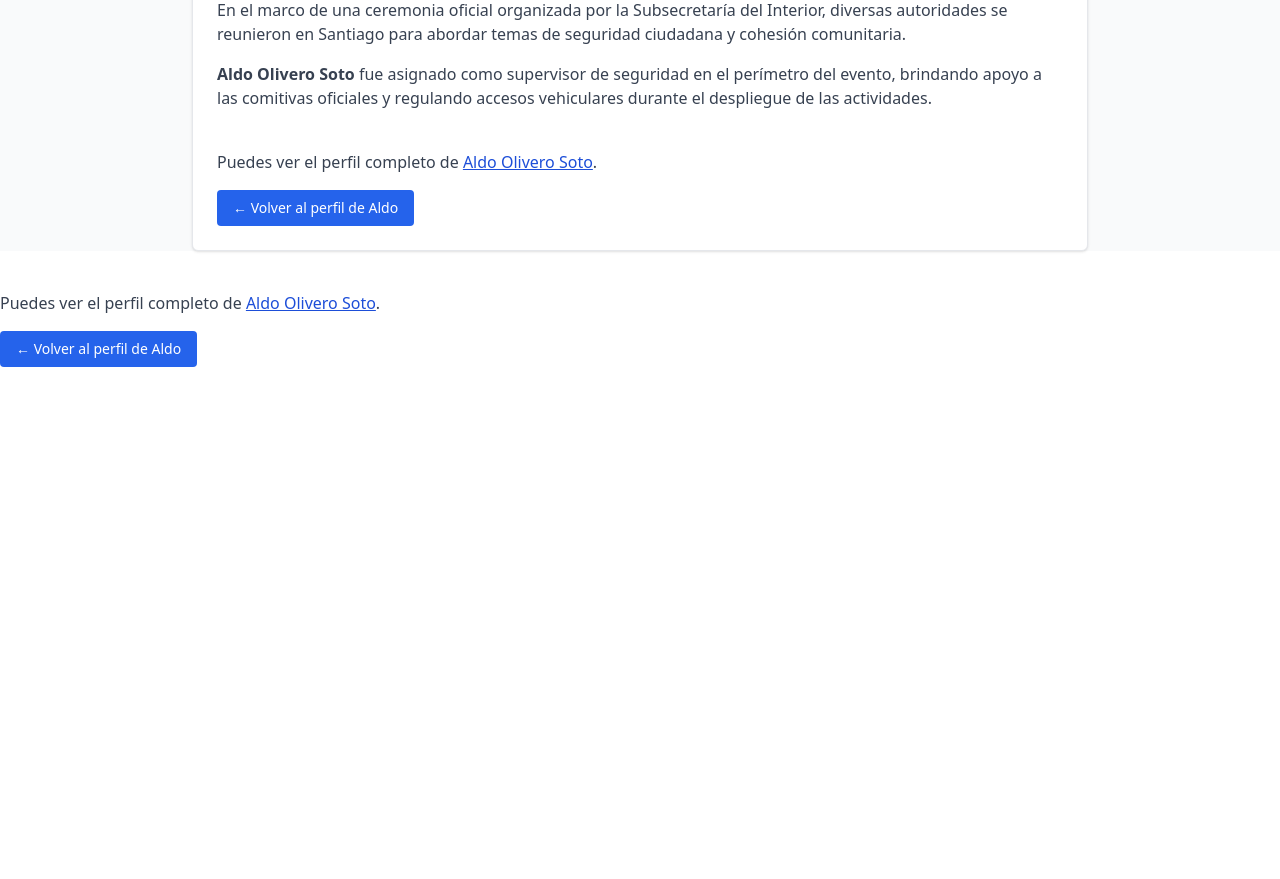
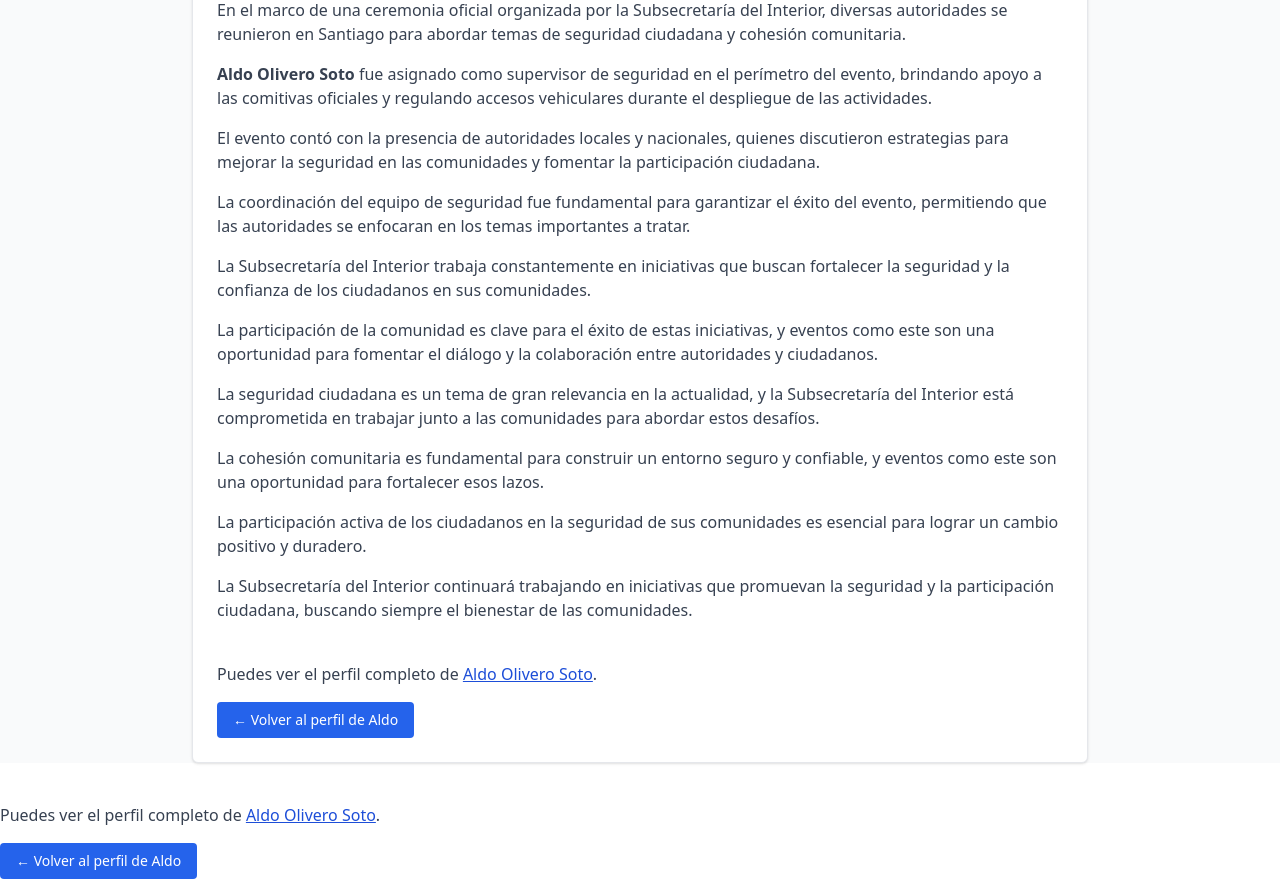
Before and after one commit to Eoloth/ratolibre, a React (Create React App) app: page /evento/subsecretaria in a window 1280 px wide. Shown: the part 1500-2379 px from the top of the page. Before the commit the page ends 1867 px from the top, so only its background shows below. Built offline with nearby package versions, Linux system fonts and the light colour scheme.

Commit message:
removidos duplicados ver perfil AOS

```diff
--- a/src/pages/eventos/EventoClaudioBravo.jsx
+++ b/src/pages/eventos/EventoClaudioBravo.jsx
@@ -9,8 +9,9 @@ const EventoClaudioBravo = () => {
     'El reconocido arquero Claudio Bravo visitó instalaciones deportivas en Santiago como parte de una gira promocional. Su llegada atrajo una gran cantidad de personas que querían saludarlo y obtener una foto.',
     <>
       <strong>Aldo Olivero Soto</strong> apoyó en el dispositivo de seguridad para el ingreso del futbolista, asegurando un desplazamiento ordenado y seguro entre los asistentes.
-      Puedes ver el perfil completo de <Link to="/personas/aldo-olivero-soto" className="text-blue-700 underline">Aldo Olivero Soto</Link>.
-    </>
+    </>,
+    'El operativo incluyó la supervisión de accesos, control de multitudes y atención a emergencias, asegurando una experiencia segura para todos los presentes.',
+    'La coordinación del equipo de seguridad fue fundamental para el éxito del evento, permitiendo que los fanáticos disfrutaran de un momento inolvidable con su ídolo.',
   ];
 
   return (
--- a/src/pages/eventos/EventoDimeiggs.jsx
+++ b/src/pages/eventos/EventoDimeiggs.jsx
@@ -10,7 +10,9 @@ const EventoDimeiggs = () => {
     <>
       <strong>Aldo Olivero Soto</strong> participó como coordinador de seguridad en un operativo especial de control y vigilancia en la zona,
       contribuyendo al orden del comercio establecido y al resguardo de los peatones.
-    </>
+    </>,
+    'El operativo incluyó la supervisión de accesos, control de multitudes y atención a emergencias, asegurando una experiencia segura para todos los presentes.',
+    'La coordinación del equipo de seguridad fue fundamental para el éxito del evento, permitiendo que las familias disfrutaran de un día de compras sin contratiempos.',
   ];
   return (
     <EventoBase
--- a/src/pages/eventos/EventoDisneyOnIce.jsx
+++ b/src/pages/eventos/EventoDisneyOnIce.jsx
@@ -9,6 +9,10 @@ const EventoDisneyOnIce = () => {
     <>
       <strong>Aldo Olivero Soto</strong> fue parte del equipo de seguridad que garantizó la protección y bienestar de los asistentes durante el evento.
     </>,
+    'El operativo incluyó la supervisión de accesos, control de multitudes y atención a emergencias, asegurando una experiencia inolvidable para todos los presentes.',
+    'La coordinación del equipo de seguridad fue fundamental para el éxito del evento, permitiendo que las familias disfrutaran de un espectáculo sin contratiempos.',
+    'Disney On Ice es un evento que combina la magia de Disney con el arte del patinaje sobre hielo, creando un espectáculo visual impresionante.',
+    'Los personajes favoritos de Disney cobran vida en el hielo, llevando a los espectadores a un viaje lleno de música, danza y emoción.',
   ];
   return (
     <EventoBase
--- a/src/pages/eventos/EventoFaenasMineras.jsx
+++ b/src/pages/eventos/EventoFaenasMineras.jsx
@@ -8,7 +8,9 @@ const EventoFaenasMineras = () => {
     'Las faenas mineras en el norte del país implican estrictos protocolos de seguridad, tanto operativos como logísticos. El acceso a las instalaciones está regulado y se requiere personal altamente calificado.',
     <>
       <strong>Aldo Olivero Soto</strong> fue parte del equipo de supervisión en faenas seleccionadas, velando por la seguridad en zonas de carga y tránsito de vehículos pesados. Su experiencia fue clave para el cumplimiento de normativas.
-    </>
+    </>,
+    'El trabajo en estas faenas es fundamental para garantizar la seguridad de los trabajadores y el correcto funcionamiento de las operaciones mineras.',
+    'La coordinación del equipo de seguridad fue esencial para el éxito de las operaciones, permitiendo que las actividades se desarrollaran sin contratiempos.',
   ];
 
 
--- a/src/pages/eventos/EventoLollapalooza.jsx
+++ b/src/pages/eventos/EventoLollapalooza.jsx
@@ -16,7 +16,7 @@ const EventoLollapalooza = () => {
   return (
     <EventoBase
       titulo="Operativo Lollapalooza 2022"
-      imagen="images/Lollapalooza.jpg"
+      imagen="images/Lollapalooza 2022.jpg"
       alt="Lollapalooza"
       parrafos={parrafos}
     >
--- a/src/pages/eventos/EventoMeiggs.jsx
+++ b/src/pages/eventos/EventoMeiggs.jsx
@@ -10,8 +10,7 @@ const EventoMeiggs = () => {
     <>
     <strong>Aldo Olivero Soto</strong> formó parte del dispositivo de seguridad, colaborando en patrullajes preventivos
           y control de accesos peatonales durante los operativos municipales de la temporada navideña.
-          Puedes ver el perfil completo de <Link to="/personas/aldo-olivero-soto" className="text-blue-700 underline">Aldo Olivero Soto</Link>.
-    </>
+          </>
   ];
   return (
     <EventoBase
--- a/src/pages/eventos/EventoMileyCyrus.jsx
+++ b/src/pages/eventos/EventoMileyCyrus.jsx
@@ -10,7 +10,7 @@ const EventoMileyCyrus = () => {
     <>
       <strong>Aldo Olivero Soto</strong> fue uno de los responsables en terreno para supervisar el acceso seguro del público
             y resguardar las zonas de backstage durante la presentación.{" "}
-            Puedes ver el perfil completo de <Link to="/personas/aldo-olivero-soto" className="text-blue-700 underline">Aldo Olivero Soto</Link>.
+
     </>
   ];
 
--- a/src/pages/eventos/EventoRonaldinho.jsx
+++ b/src/pages/eventos/EventoRonaldinho.jsx
@@ -5,7 +5,18 @@ import EventoBase from '../../components/EventoBase';
 const EventoRonaldinho = () => {
   const parrafos = [
     'El legendario futbolista brasileño Ronaldinho visitó Chile para participar en el evento "Duelo de Leyendas", una actividad que reunió a estrellas del fútbol internacional en un partido amistoso lleno de emoción y espectáculo.',
-    'Aldo Olivero Soto fue parte del equipo de seguridad del evento, brindando apoyo estratégico en la zona de camarines y controlando el acceso de medios de comunicación y público autorizado.'
+    <><strong>Aldo Olivero Soto</strong> fue parte del equipo de seguridad del evento, brindando apoyo estratégico en la zona de camarines y controlando el acceso de medios de comunicación y público autorizado.'
+    </>,
+    'El evento tuvo lugar en el Estadio Nacional, donde miles de fanáticos se reunieron para disfrutar de un espectáculo inolvidable.',
+    'La presencia de Ronaldinho y otros íconos del fútbol mundial hizo de este evento una experiencia única para los asistentes.',
+    'La coordinación de la seguridad fue fundamental para garantizar el éxito del evento, asegurando que todos los asistentes pudieran disfrutar del espectáculo sin inconvenientes.',
+    'El evento fue un gran éxito, y la participación de Ronaldinho dejó una huella imborrable en los corazones de los fanáticos chilenos.',
+    'La organización del evento destacó la importancia de contar con un equipo de seguridad profesional y experimentado para manejar situaciones imprevistas y garantizar la seguridad de todos los presentes.',
+    'El evento "Duelo de Leyendas" no solo fue una celebración del fútbol, sino también un homenaje a la carrera de Ronaldinho y su impacto en el deporte a nivel mundial.',
+    'La llegada de Ronaldinho a Chile fue recibida con gran entusiasmo por parte de los fanáticos, quienes esperaron ansiosos su aparición en el estadio.',
+    'El evento también incluyó actividades interactivas y sorpresas para los asistentes, creando un ambiente festivo y lleno de energía.',
+    'La participación de Ronaldinho en este evento reafirma su estatus como uno de los mejores futbolistas de todos los tiempos y su conexión especial con los fanáticos chilenos.',
+
   ];
 
   return (
--- a/src/pages/eventos/EventoSubsecretaria.jsx
+++ b/src/pages/eventos/EventoSubsecretaria.jsx
@@ -9,7 +9,15 @@ const EventoSubsecretaria = () => {
     <>
       <strong>Aldo Olivero Soto</strong> fue asignado como supervisor de seguridad en el perímetro del evento,
       brindando apoyo a las comitivas oficiales y regulando accesos vehiculares durante el despliegue de las actividades.
-    </>
+    </>,
+    'El evento contó con la presencia de autoridades locales y nacionales, quienes discutieron estrategias para mejorar la seguridad en las comunidades y fomentar la participación ciudadana.',
+    'La coordinación del equipo de seguridad fue fundamental para garantizar el éxito del evento, permitiendo que las autoridades se enfocaran en los temas importantes a tratar.',
+    'La Subsecretaría del Interior trabaja constantemente en iniciativas que buscan fortalecer la seguridad y la confianza de los ciudadanos en sus comunidades.',
+    'La participación de la comunidad es clave para el éxito de estas iniciativas, y eventos como este son una oportunidad para fomentar el diálogo y la colaboración entre autoridades y ciudadanos.',
+    'La seguridad ciudadana es un tema de gran relevancia en la actualidad, y la Subsecretaría del Interior está comprometida en trabajar junto a las comunidades para abordar estos desafíos.',
+    'La cohesión comunitaria es fundamental para construir un entorno seguro y confiable, y eventos como este son una oportunidad para fortalecer esos lazos.',
+    'La participación activa de los ciudadanos en la seguridad de sus comunidades es esencial para lograr un cambio positivo y duradero.',
+    'La Subsecretaría del Interior continuará trabajando en iniciativas que promuevan la seguridad y la participación ciudadana, buscando siempre el bienestar de las comunidades.',
   ];
   return (
     <EventoBase
--- a/src/pages/eventos/EventoVillaOlimpica.jsx
+++ b/src/pages/eventos/EventoVillaOlimpica.jsx
@@ -9,7 +9,12 @@ const EventoVillaOlimpica = () => {
     <>
       <strong>Aldo Olivero Soto</strong> trabajó junto a un equipo de seguridad para monitorear el flujo de asistentes,
       prevenir incidentes y garantizar un entorno seguro durante toda la jornada.
-    </>
+    </>,
+    'El evento incluyó actividades recreativas, talleres y presentaciones artísticas, promoviendo la participación ciudadana y el fortalecimiento de la comunidad.',
+    'La colaboración entre las juntas vecinales y las autoridades fue clave para el éxito del operativo, permitiendo que los vecinos disfrutaran de un día lleno de actividades sin contratiempos.',
+    'La seguridad y el bienestar de los asistentes fueron prioridad, y el equipo de seguridad estuvo preparado para responder a cualquier eventualidad.',
+    'La Villa Olímpica se ha convertido en un espacio emblemático para la comunidad, y eventos como este son una oportunidad para fomentar la cohesión social y el sentido de pertenencia entre los vecinos.',
+    'La participación activa de los ciudadanos en la seguridad de sus comunidades es esencial para lograr un cambio positivo y duradero.',
   ];
 
   return (
```
